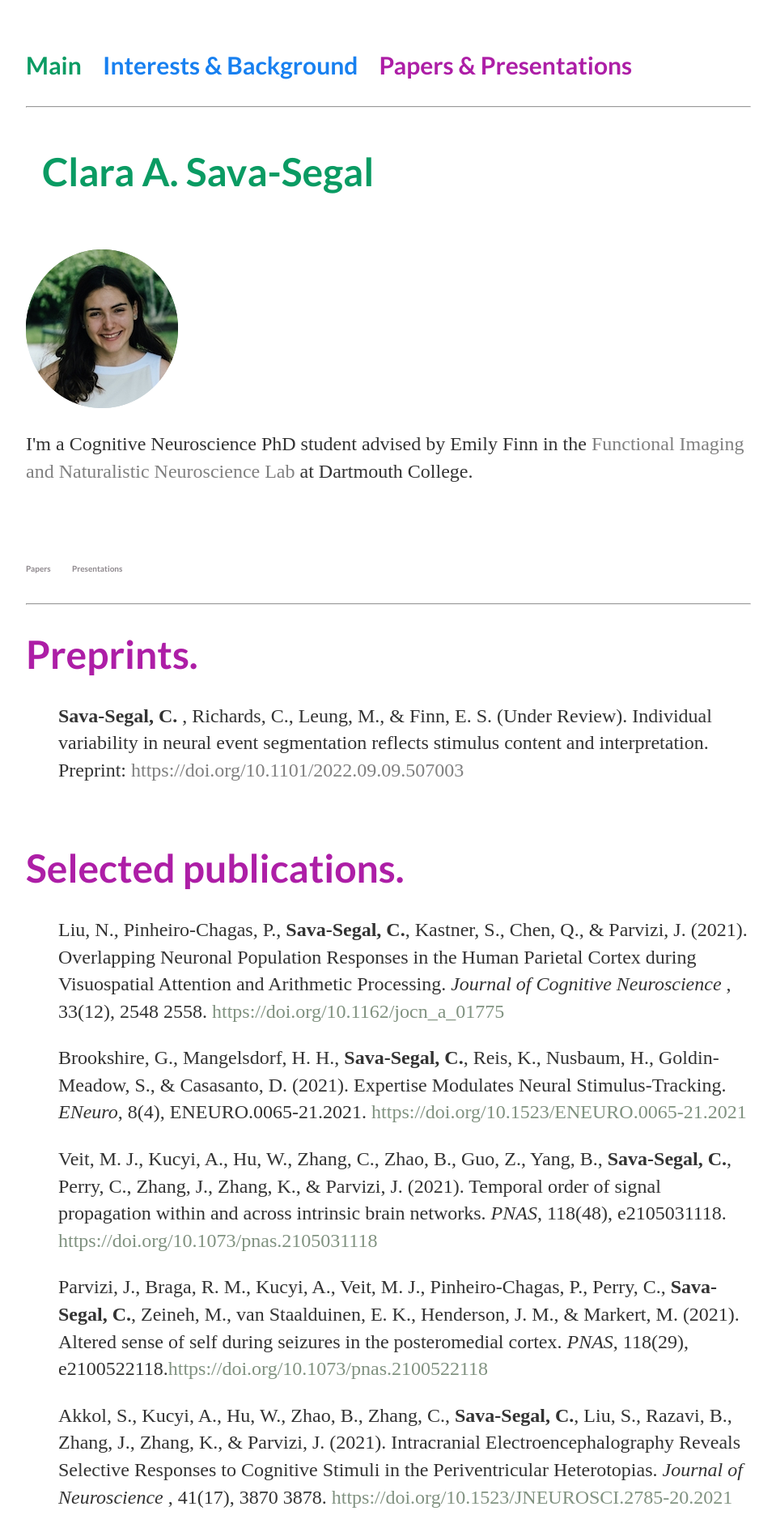
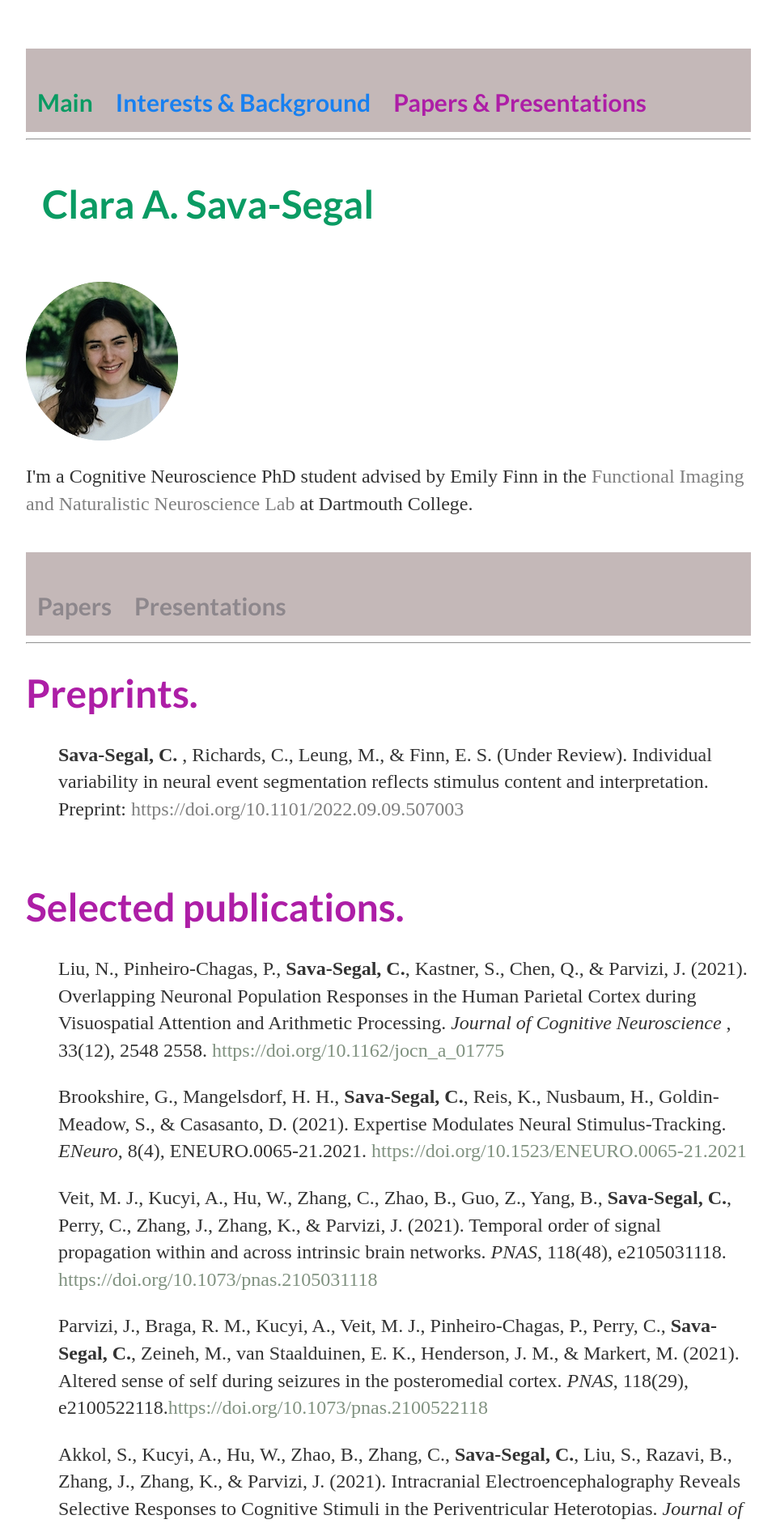
Before and after one commit to csavasegal/csavasegal.github.io, a Jekyll site: the page built from pp.html, in a window 1280 px wide. Shown: the top 1887 px of the page at 81% size, without its empty margins (160-1119 px from the left). Built offline with Jekyll 4.4.1, drawn with Linux system fonts in a browser that asks for light colours; some of the changed text lies outside the part shown.

Commit message:
Add files via upload

```diff
--- a/_layouts/default.html
+++ b/_layouts/default.html
@@ -9,6 +9,7 @@
 
 		<body>
 			<nav>
+				<div id="navbar">
 
                  <ul>
 					<li><a href="index.html"> <span style="color:rgb(10, 155, 99); font-size: 30px;"></spanstyle>Main</span></a></li>
@@ -19,9 +20,9 @@
 
 
                  </ul>
-
 			</nav>
-			<hr>
+		</div>
+		<hr>
 
 
 			<div class="header">
--- a/css/main.css
+++ b/css/main.css
@@ -89,22 +89,35 @@ ul {
     font-size: 2em;
   }
 
-  .circular_image {
-    width: 200px;
-    height: 200px;
-    border-radius: 50%;
-    overflow: hidden;
-    background-color: blue;
-    /* commented for demo
-    float: left;
-    margin-left: 125px;
-    margin-top: 20px;
-    */
+/* Style the navbar */
+#navbar {
+  overflow: hidden;
+  background-color: rgb(196, 184, 184);
+}
 
-    /*for demo*/
-    display:inline-block;
-    vertical-align:middle;
-  }
-  .circular_image img{
-    width:100%;
-  }
+/* Navbar links */
+#navbar a {
+  float: left;
+  display: block;
+  color: #10a5ad;
+  text-align: center;
+  padding: 14px;
+  text-decoration: none;
+}
+
+/* Page content */
+.content {
+  padding: 16px;
+}
+
+/* The sticky class is added to the navbar with JS when it reaches its scroll position */
+.sticky {
+  position: fixed;
+  top: 0;
+  width: 100%;
+}
+
+/* Add some top padding to the page content to prevent sudden quick movement (as the navigation bar gets a new position at the top of the page (position:fixed and top:0) */
+.sticky + .content {
+  padding-top: 60px;
+}
--- a/pp.html
+++ b/pp.html
@@ -4,13 +4,14 @@ title: Clara A. Sava-Segal
 ---
 
 <nav>
-
+    <div id="navbar">
     <ul>
-       <li><a href="#preprints"> <span style="color:rgb(141, 135, 140); font-size: 10px;"></spanstyle>Papers</span></a></li>
-       <li><a href="#talks"> <span style="color:rgb(141, 135, 140); font-size: 10px;"></spanstyle>Presentations</span></a></li>
+       <li><a href="#preprints"> <span style="color:rgb(141, 135, 140); font-size: 30px;"></spanstyle>Papers</span></a></li>
+       <li><a href="#talks"> <span style="color:rgb(141, 135, 140); font-size: 30px;"></spanstyle>Presentations</span></a></li>
 
 
     </ul>
+</div>
 
 </nav>
 
@@ -119,10 +120,10 @@ title: Clara A. Sava-Segal
 
 
 
-<body>
+<!-- <body>
     <div id = "result"></div>
     <script>
        var date = document.lastModified;
        document.getElementById("result").innerHTML = "This page was last modified on: " + date;
     </script>
- </body>
+ </body> -->
```
Also changed, not shown: ib.html (+0 -12 lines), index.html (+0 -13 lines).
